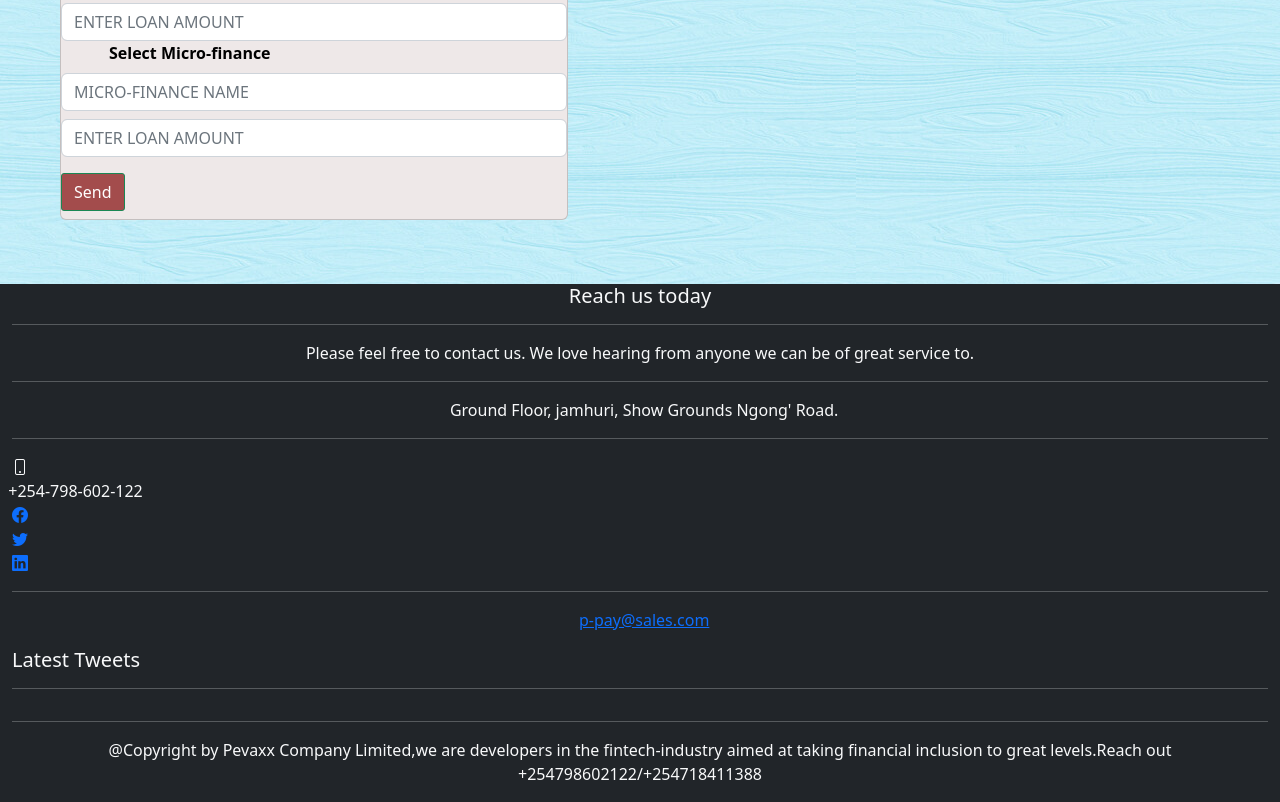
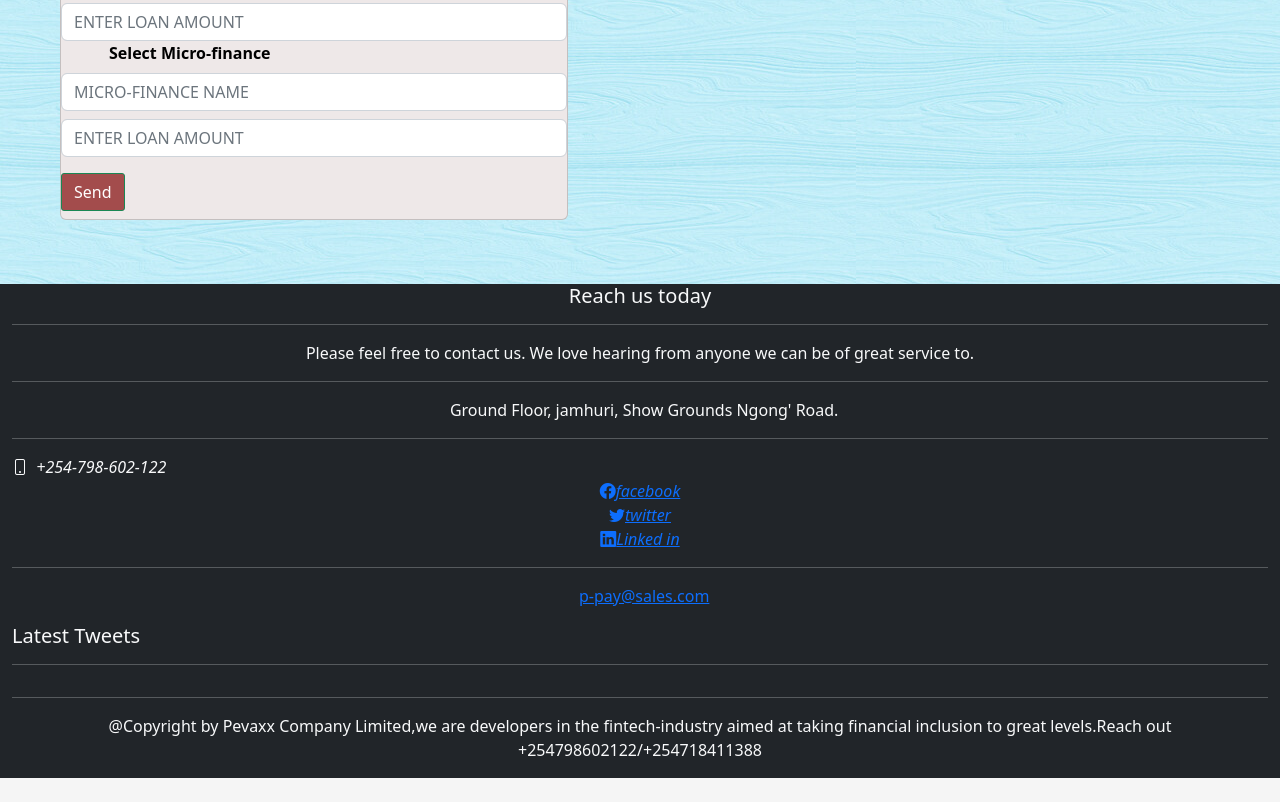
Before and after one commit to Muriithi23626/P-pay, a plain HTML site: page index.html in a window 1280 px wide. Shown: the part 4110-4912 px from the top of the page. After the commit the page ends 4888 px from the top, so only its background shows below. Drawn offline with nearby package versions, Linux system fonts and the light colour scheme.

Commit message:
Update index.html

```diff
--- a/index.html
+++ b/index.html
@@ -399,10 +399,10 @@
 		<p class="text-center"><i class="bi bi-home"></i> &nbsp; Ground Floor, jamhuri, Show Grounds Ngong' Road.</p>
                 <hr />
 			<div class="col-12">
-				  <div class="row"><i class="bi bi-phone"></i> &nbsp; +254-798-602-122</div>
-		   <div class="row">  <a href="" target='_blank'><i class="bi bi-facebook"></i></a></div>
-                    <div class="row">  <a href="" target='_blank'><i class="bi bi-twitter"></i></a></div>
-                     <div class="row"> <a href="" target='_blank'><i class="bi bi-linkedin "></i></a></div>
+		  <div class="row"><i class="bi bi-phone">&nbsp; +254-798-602-122</i> </div>
+		   <div class="row text-center">  <a href="" target='_blank'><i class="bi bi-facebook">facebook</i></a></div>
+                    <div class="row text-center">  <a href="" target='_blank'><i class="bi bi-twitter">twitter</i></a></div>
+                     <div class="row text-center"> <a href="" target='_blank'><i class="bi bi-linkedin ">Linked in</i></a></div>
 			</div>
                  <hr />
 			<p class="text-center"> <i class="bi bi-envelope-alt"></i> &nbsp; <a href="mailto:#">p-pay@sales.com</a></P>
```
